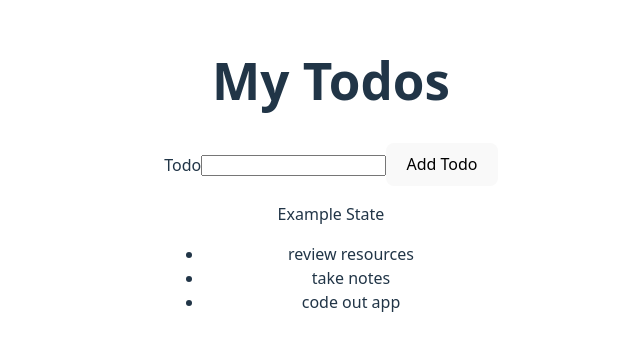
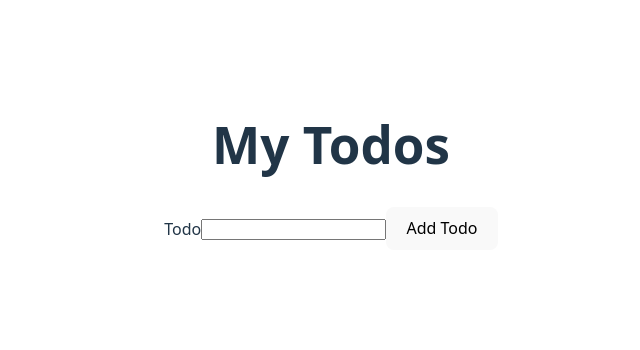
Before and after one commit to hlimbachiya1/ctd_jay, a React (Vite) app: page / in a window 1280 px wide. Shown: the part 226-576 px from the top of the page, without its empty margins (309-949 px from the left). Built offline with nearby package versions, Linux system fonts and the light colour scheme.

Commit message:
user allow to add todo, with input refocus upon submission

```diff
--- a/src/App.jsx
+++ b/src/App.jsx
@@ -1,18 +1,21 @@
 import './App.css'
 import TodoList from './TodoList.jsx';
 import TodoForm from './TodoForm.jsx';
-import { useState } from 'react'; // Import useState
+import { useState } from 'react';
 
 function App() {
-    // Add state for new todolistitem with initial value
-    const [newTodo, setNewTodo] = useState("Example State");
+    const [todoList, setTodoList] = useState([]);
+
+    const handleAddTodo = (newTodo) => {
+	setTodoList([...todoList, newTodo]);
+    };
 
     return (
         <div>
             <h1> My Todos</h1>
-            <TodoForm />  {/* TodoForm component */}
-            <p>{newTodo}</p>
-            <TodoList />  {/* TodoList component */}
+            <TodoForm onAddTodo={handleAddTodo} />  {/* Pass the function */}
+
+            <TodoList todoList={todoList}/>  {/* Pass todoList as prop */}
         </div>
     )
 }
--- a/src/TodoForm.jsx
+++ b/src/TodoForm.jsx
@@ -1,8 +1,33 @@
-function TodoForm() {
+import { useRef } from 'react';
+
+function TodoForm({ onAddTodo }) {
+
+    const todoTitleInput = useRef();
+
+    // Define handler exactly as given in assignment
+    function handleAddTodo(event) {
+        event.preventDefault();
+        console.dir(event.target);
+
+        const title = event.target.title.value;
+
+        const newTodo = {
+            id: Date.now(),
+            title: title
+        };
+
+        onAddTodo(newTodo);  // calling parent function
+
+        event.target.title.value = "";  // Clears input
+
+        todoTitleInput.current.focus();  // Refocus the input
+    }
+
     return (
-      <form>
+      <form onSubmit={handleAddTodo}>
         <label htmlFor="todoTitle">Todo</label>
-        <input type="text" id="todoTitle" />
+        <input type="text" id="todoTitle"
+        name = "title" ref = {todoTitleInput} />
         <button type="submit">Add Todo</button>
       </form>
     )
--- a/src/TodoList.jsx
+++ b/src/TodoList.jsx
@@ -1,16 +1,10 @@
 import TodoListItem from './TodoListItem.jsx';
 
-function TodoList() {
-
-    const todos = [
-        {id: 1, title: "review resources"},
-        {id: 2, title: "take notes"},
-        {id: 3, title: "code out app"},
-    ]
+function TodoList({ todoList }) {
 
     return (
         <ul>
-            {todos.map(todo => (
+            {todoList.map(todo => (
                 <TodoListItem key={todo.id} todo={todo} />
             ))}
         </ul>
```
